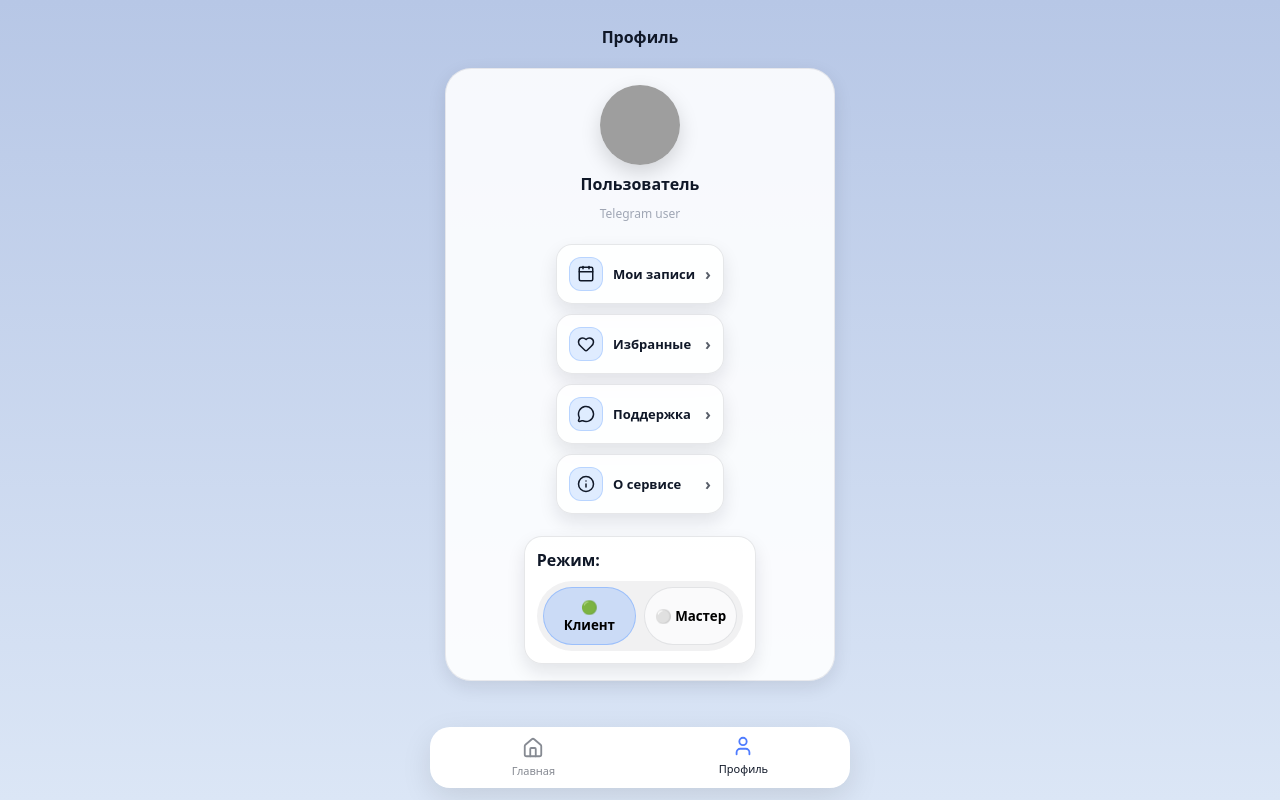
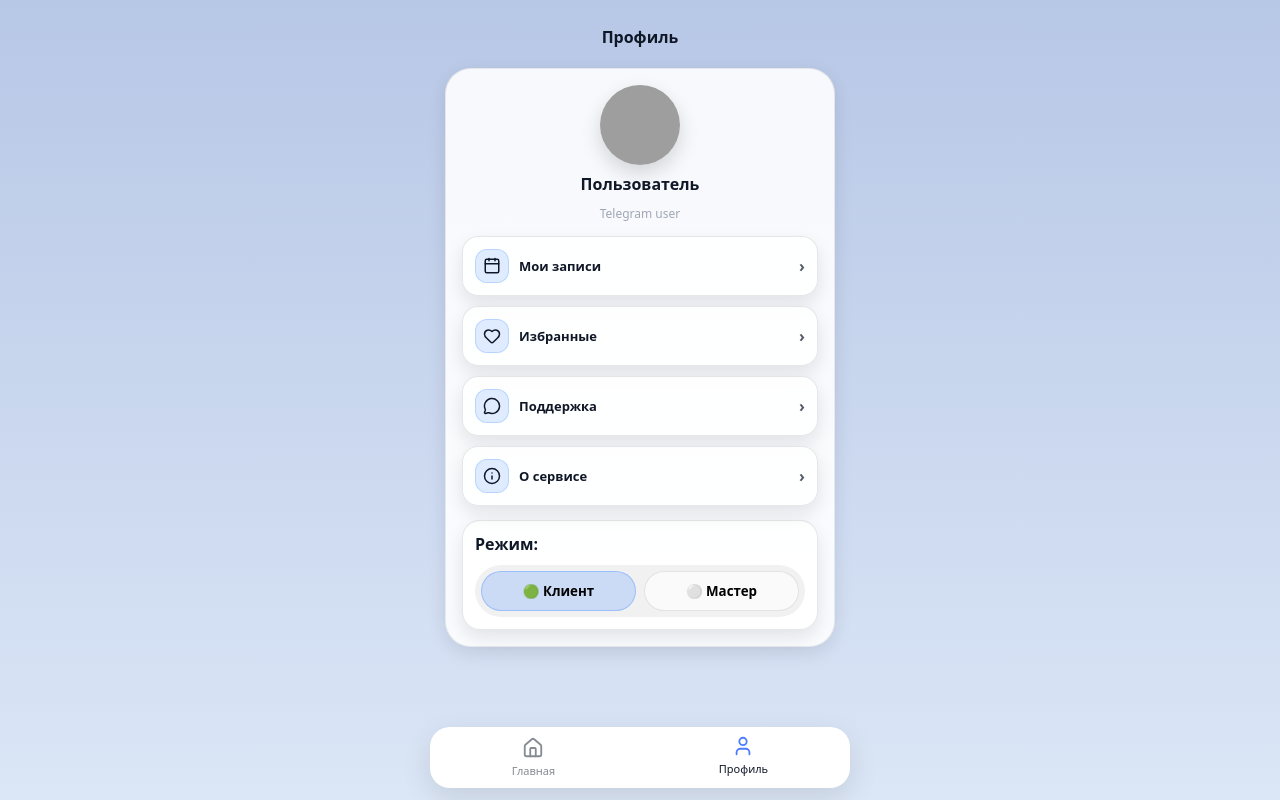
Before and after one commit to Def0lts/ZentoMVP, a React (Vite) app in the folder frontend/: page /profile in a window 1280 px wide. Built offline with nearby package versions, Linux system fonts and the light colour scheme; grey boxes are pictures that could not be loaded.

Commit message:
fix profile layout width

```diff
--- a/frontend/src/pages/Profile.tsx
+++ b/frontend/src/pages/Profile.tsx
@@ -30,13 +30,14 @@ export default function Profile() {
           <div style={{ width: 44 }} />
         </div>
 
+        <div className="profile-card">
           <div
-          className="profile-card"
             style={{
               display: "flex",
               flexDirection: "column",
               alignItems: "center",
               gap: 8,
+              marginBottom: 10,
             }}
           >
             <img
@@ -56,6 +57,7 @@ export default function Profile() {
             </div>
             <div className="profile-phone" style={{ opacity: 0.6 }}>
               {username}
+            </div>
           </div>
           <div className="menu">
             <div
```
Lines whose indentation alone changed are shown as unchanged.
